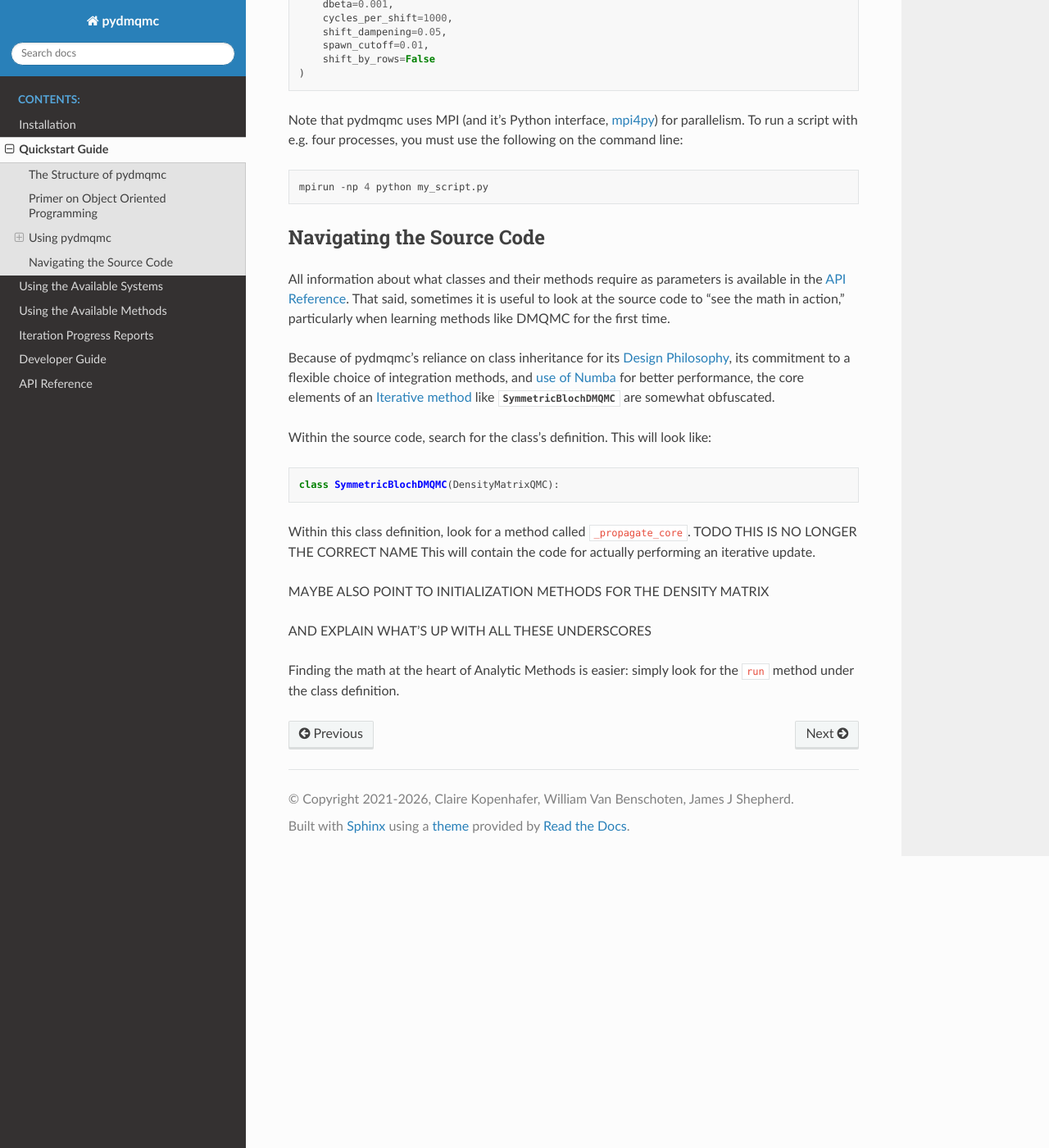
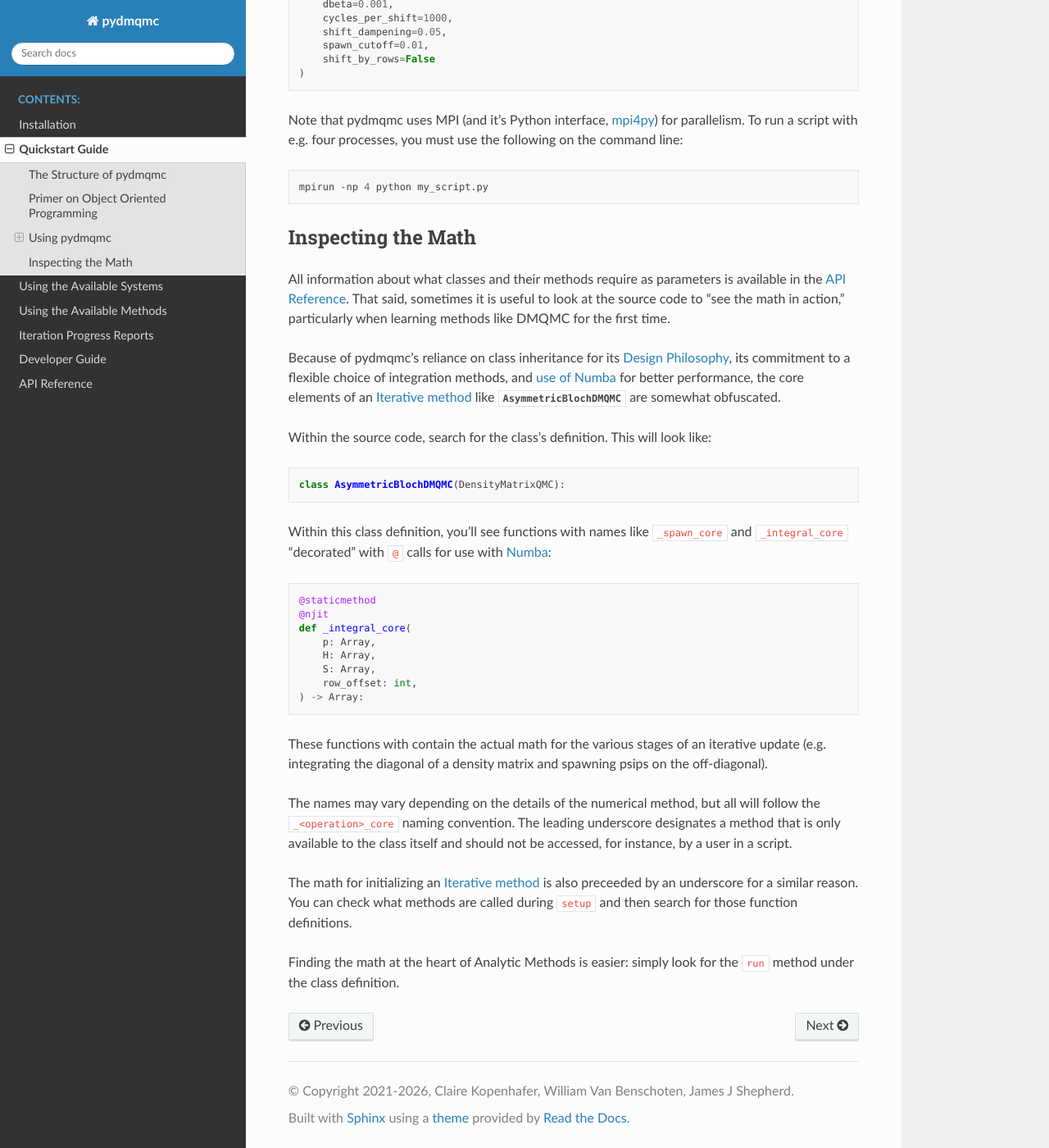
Before and after one commit to shepherd-group/pydmqmc, a Sphinx documentation site: the page built from docs/source/quickstart.rst, in a window 1280 px wide and 1400 px high, scrolled down 6156 px. Shown: the whole window at 82% size. Built offline with Sphinx 7.4.7 and the Read the Docs theme 3.1.0, drawn with Linux system fonts in a browser that asks for light colours.

Commit message:
[docs] update source code section of quickstart for new conventions

```diff
--- a/docs/source/quickstart.rst
+++ b/docs/source/quickstart.rst
@@ -356,8 +356,8 @@ To run a script with e.g. four processes, you must use the following on the comm
 
     mpirun -np 4 python my_script.py
 
-Navigating the Source Code
---------------------------
+Inspecting the Math
+-------------------
 
 All information about what classes and their methods require as parameters is available
 in the :ref:`api-reference`. That said, sometimes it is useful to look at the source code
@@ -367,21 +367,38 @@ Because of pydmqmc's reliance on class inheritance for its :ref:`dev-philosophy`
 its commitment to a flexible choice of integration methods, and
 :ref:`use of Numba<dev-numba>` for better performance, the core elements of an
 :ref:`Iterative method <methods-iterative>`
-like :class:`~pydmqmc.methods.SymmetricBlochDMQMC` are somewhat obfuscated.
+like :class:`~pydmqmc.methods.AsymmetricBlochDMQMC` are somewhat obfuscated.
 
 Within the source code, search for the class's definition. This will look like:
 
 .. code-block:: python
 
-    class SymmetricBlochDMQMC(DensityMatrixQMC):
+    class AsymmetricBlochDMQMC(DensityMatrixQMC):
 
-Within this class definition, look for a method called ``_propagate_core``.
-TODO THIS IS NO LONGER THE CORRECT NAME
-This will contain the code for actually performing an iterative update.
+Within this class definition, you'll see functions with names like ``_spawn_core``
+and ``_integral_core`` "decorated" with ``@`` calls for use with :ref:`Numba<dev-numba>`:
 
-MAYBE ALSO POINT TO INITIALIZATION METHODS FOR THE DENSITY MATRIX
+.. code-block:: python
 
-AND EXPLAIN WHAT'S UP WITH ALL THESE UNDERSCORES
+    @staticmethod
+    @njit
+    def _integral_core(
+        p: Array,
+        H: Array,
+        S: Array,
+        row_offset: int,
+    ) -> Array:
+
+These functions with contain the actual math for the various stages of an iterative update
+(e.g. integrating the diagonal of a density matrix and spawning psips on the off-diagonal).
+
+The names may vary depending on the details of the numerical method, but all will follow the
+``_<operation>_core`` naming convention. The leading underscore designates a method that is only
+available to the class itself and should not be accessed, for instance, by a user in a script.
+
+The math for initializing an :ref:`Iterative method <methods-iterative>` is also preceeded by
+an underscore for a similar reason. You can check what methods are called during ``setup``
+and then search for those function definitions.
 
 Finding the math at the heart of Analytic Methods is easier: simply look for the
 ``run`` method under the class definition.
```
